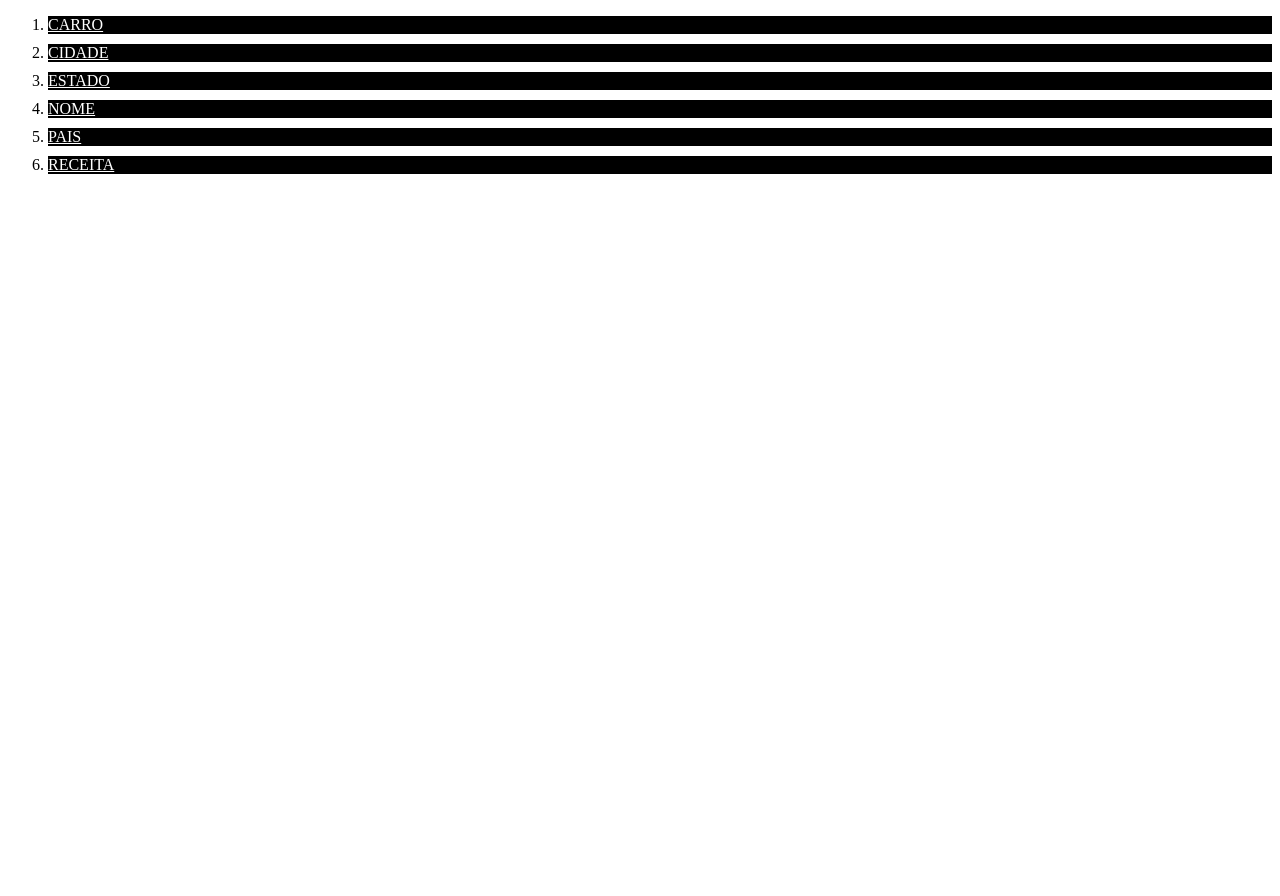
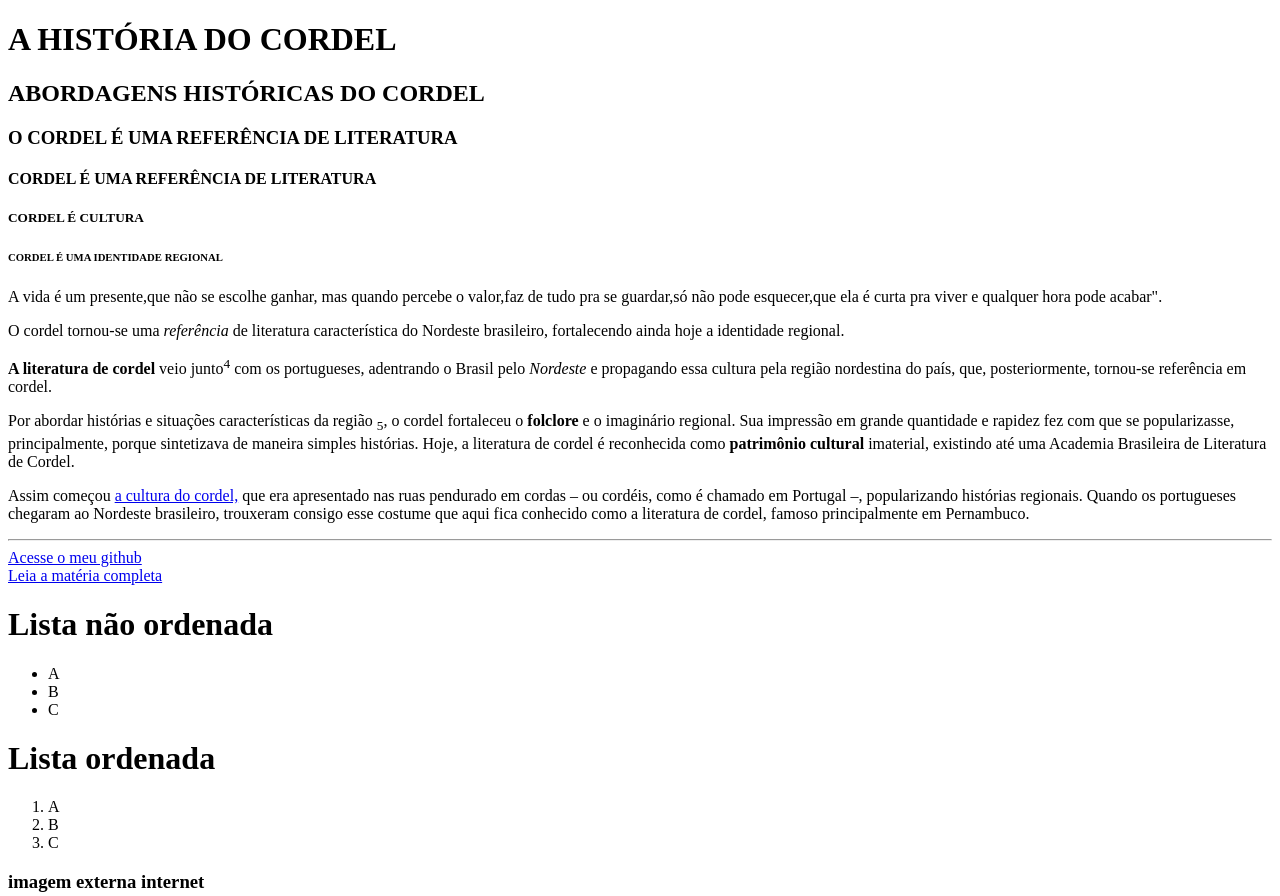
Before and after one commit to Brunna99/Aula-git, a plain HTML site: page index.html in a window 1280 px wide. Shown: the top 896 px of the page. Before the commit the page ends 800 px from the top, so only its background shows below. Drawn offline with Linux system fonts and the light colour scheme.

Commit message:
Adicionei novos elementos no site aprendendo HTML

```diff
--- a/index.html
+++ b/index.html
@@ -1,52 +1,87 @@
 <!DOCTYPE html>
 <html lang="pt-br">
-<head>
-    <meta charset="UTF-8">
-    <meta name="viewport" content="width=device-width, initial-scale=1.0">
-    <title>Meu primeiro Site</title>
-    <style>
-        .item{
-            background-color: black;
-            margin-top: 10px;
-        }
+  <head>
+    <title>Aprendendo HTML</title>
+  </head>
+  <body>
+    <h1>A HISTÓRIA DO CORDEL</h1>
+    <h2>ABORDAGENS HISTÓRICAS DO CORDEL</h2>
+    <h3>O CORDEL É UMA REFERÊNCIA DE LITERATURA</h3>
+    <h4>CORDEL É UMA REFERÊNCIA DE LITERATURA</h4>
+    <h5>CORDEL É CULTURA</h5>
+    <h6>CORDEL É UMA IDENTIDADE REGIONAL</h6>
+    <p>
+      A vida é um presente,que não se escolhe ganhar, mas quando percebe o
+      valor,faz de tudo pra se guardar,só não pode esquecer,que ela é curta pra
+      viver e qualquer hora pode acabar".
+    </p>
 
-        li a{
-            color: white;
-        }
-    </style>
-</head>
-<body>
+    <p>
+      O cordel tornou-se uma <em>referência</em> de literatura característica do Nordeste
+      brasileiro, fortalecendo ainda hoje a identidade regional.
+    </p>
+    <p>
+      <strong>A literatura de cordel</strong> veio junto<sup>4</sup> com os portugueses, adentrando o Brasil
+      pelo <em>Nordeste</em> e propagando essa cultura pela região nordestina do país,
+      que, posteriormente, tornou-se referência em cordel.
+    </p>
+    <p>
+      Por abordar histórias e situações características da região <sub>5</sub>, o cordel
+      fortaleceu o <strong>folclore</strong> e o imaginário regional. Sua impressão em grande
+      quantidade e rapidez fez com que se popularizasse, principalmente, porque
+      sintetizava de maneira simples histórias. Hoje, a literatura de cordel é
+      reconhecida como <strong>patrimônio cultural</strong> imaterial, existindo até uma Academia
+      Brasileira de Literatura de Cordel.
+    </p>
+    <p>
+      Assim começou <a href="https://memo.museudapessoa.org/vidas-em-cordel/cultura-do-cordel/">a cultura do cordel,</a> que era apresentado nas ruas pendurado
+      em cordas – ou cordéis, como é chamado em Portugal –, popularizando
+      histórias regionais. Quando os portugueses chegaram ao Nordeste
+      brasileiro, trouxeram consigo esse costume que aqui fica conhecido como a
+      literatura de cordel, famoso principalmente em Pernambuco.
+<hr>
+      <a href="https://github.com/Brunna99" target="_blank"> Acesse o meu github </a></br>
+      <a href="https://www.portugues.com.br/literatura/literatura-de-cordel.html">Leia a matéria completa</a>
+    <h1>Lista não ordenada</h1>
+      <ul>
+<li>A</li>
+<li>B</li>
+<li>C</li>
+    </ul>
+
+    <h1>Lista ordenada</h1>
     <ol>
-        <li class="item" id="carro">
-            <a href="https://github.com/Brunna99/Aula-git/blob/main/CARRO.txt" target="_blank">
-                CARRO
-            </a>
-        </li>
-        <li class="item" id="cidade">
-            <a href="https://raw.githubusercontent.com/Brunna99/Aula-git/main/CIDADE.txt" target="_blank">
-                CIDADE
-            </a>
-        </li>
-        <li class="item" id="estado">
-            <a href="https://raw.githubusercontent.com/Brunna99/Aula-git/main/ESTADO.txt" target="_blank">
-                ESTADO
-            </a>
-        </li>
-        <li class="item" id="nome">
-            <a href="https://raw.githubusercontent.com/Brunna99/Aula-git/main/NOME.txt" target="_blank">
-                NOME
-            </a>
-        </li>
-        <li class="item" id="pais">
-            <a href="https://raw.githubusercontent.com/Brunna99/Aula-git/main/PAIS.txt" target="_blank">
-                PAIS
-            </a>
-        </li>
-        <li class="item" id="receita">
-            <a href="https://raw.githubusercontent.com/Brunna99/Aula-git/main/RECEITA.txt" target="_blank">
-                RECEITA
-            </a>
-        </li>
+ <li>A</li>
+<li>B</li>
+<li>C</li>
     </ol>
-</body>
+
+    <h3>imagem externa internet</h3>
+    <img title="Anya Forger" src="https://i0.wp.com/metagalaxia.com.br/wp-content/uploads/2022/08/image-11.png?resize=910%2C515&ssl=1"/>
+
+    <h3>Imagem local</h3>
+    <img title="Foto local" src="MD-04.png"/>
+
+    <form action="">
+      <label>Nome: </label>
+      <input type="text"> <br>
+
+      <label>Endereço: </label>
+      <input type="text"> <br>
+
+      <label>Endereço: </label>
+      <input type="week"> <br>
+
+      <label>Cidade: </label>
+      <select>
+        <option value="1">Cuiabá</option>
+        <option value="2">Porto Velho</option>
+        <option value="3">São Felipe</option>
+        <option value="4">Espigão</option>
+        <option value="5">Cacoal</option>
+        <option value="6">Pimenta Bueno</option>
+      </select>
+
+    </form>
+  </body>
 </html>
```
Also changed, not shown: index2.html (added, +52 -0 lines), 1 other file.
